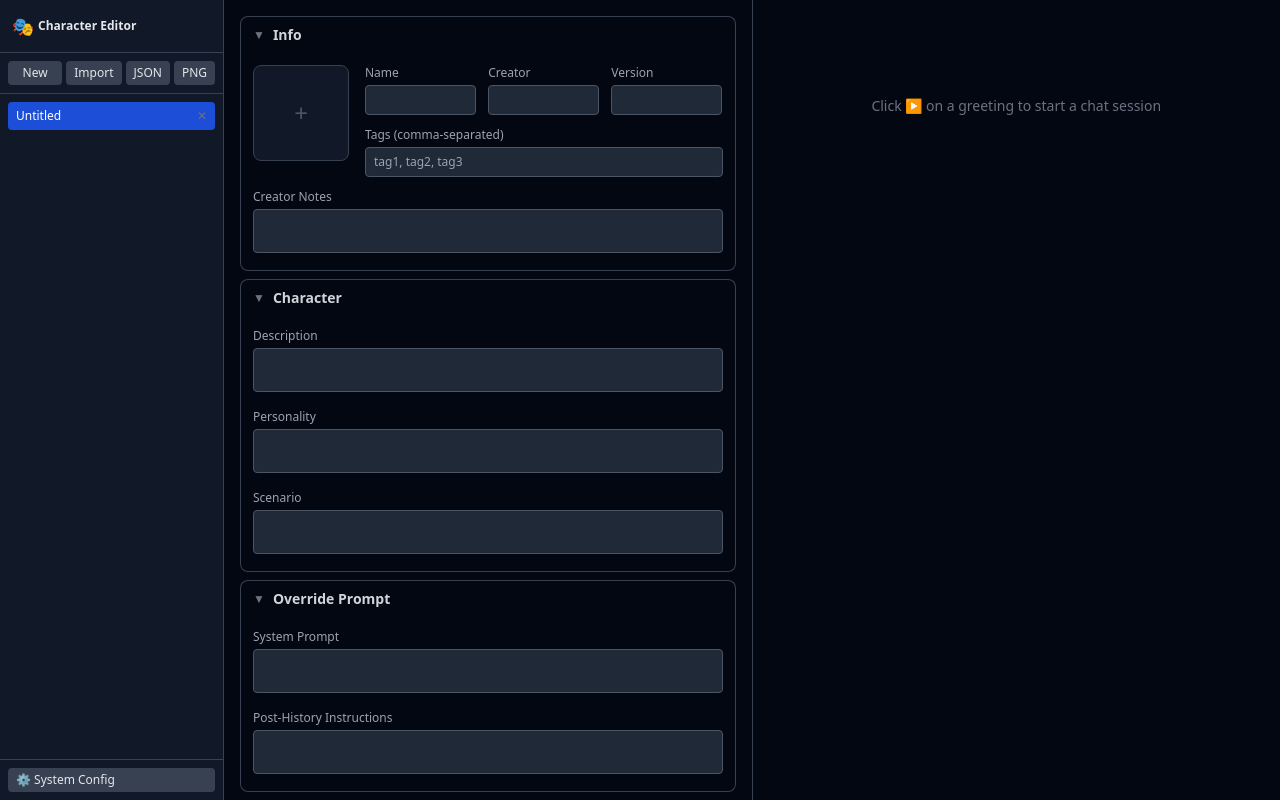
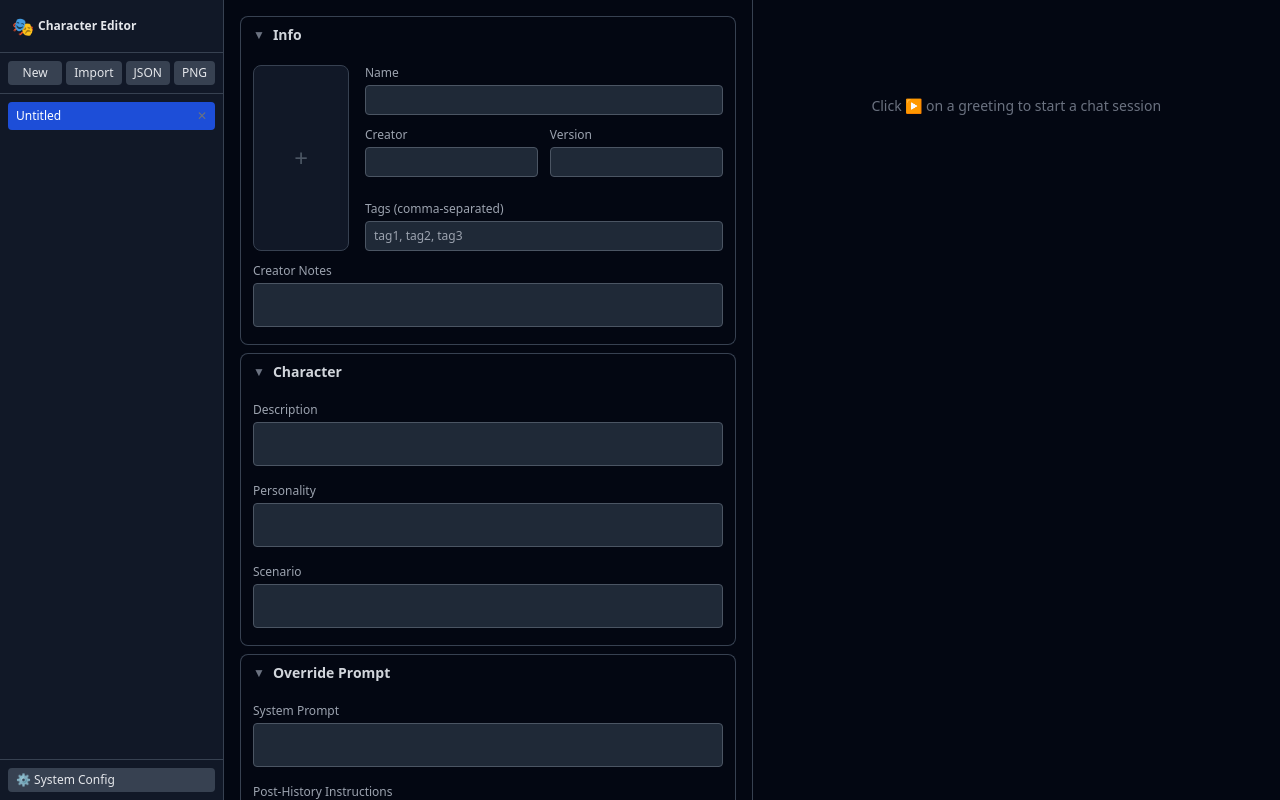
Before and after one commit to fyam1997/character-editor, a Vue app: page / in a window 1280 px wide. Both pictures are taken after a click on the button "New". Built offline with nearby package versions, Linux system fonts and the light colour scheme.

Commit message:
Image preview stretches to full height of right content, name on standalone row
- Image container uses self-stretch to match adjacent content height
- Name field moved to its own row (above creator + version in 2-column grid)

```diff
--- a/src/panels/InfoPanel.vue
+++ b/src/panels/InfoPanel.vue
@@ -37,18 +37,18 @@ function pickImage() {
   <CollapsibleSection title="Info" v-if="store.cardJson">
     <div class="flex gap-4">
       <div
-        class="w-24 h-24 shrink-0 border border-gray-700 rounded-lg flex items-center justify-center cursor-pointer overflow-hidden bg-gray-900"
+        class="w-24 shrink-0 border border-gray-700 rounded-lg flex items-center justify-center cursor-pointer overflow-hidden bg-gray-900 self-stretch"
         @click="pickImage"
       >
         <img v-if="previewUrl" :src="previewUrl" class="w-full h-full object-cover" />
         <span v-else class="text-2xl text-gray-600">+</span>
       </div>
-      <div class="flex-1 min-w-0">
-        <div class="grid grid-cols-3 gap-3">
-          <div>
-            <label class="text-xs text-gray-400 block mb-1">Name</label>
-            <input v-model="store.cardJson.data.name" class="w-full px-2 py-1.5 text-xs bg-gray-800 border border-gray-600 rounded text-gray-200" />
-          </div>
+      <div class="flex-1 min-w-0 flex flex-col gap-3">
+        <div>
+          <label class="text-xs text-gray-400 block mb-1">Name</label>
+          <input v-model="store.cardJson.data.name" class="w-full px-2 py-1.5 text-xs bg-gray-800 border border-gray-600 rounded text-gray-200" />
+        </div>
+        <div class="grid grid-cols-2 gap-3">
           <div>
             <label class="text-xs text-gray-400 block mb-1">Creator</label>
             <input v-model="store.cardJson.data.creator" class="w-full px-2 py-1.5 text-xs bg-gray-800 border border-gray-600 rounded text-gray-200" />
```
